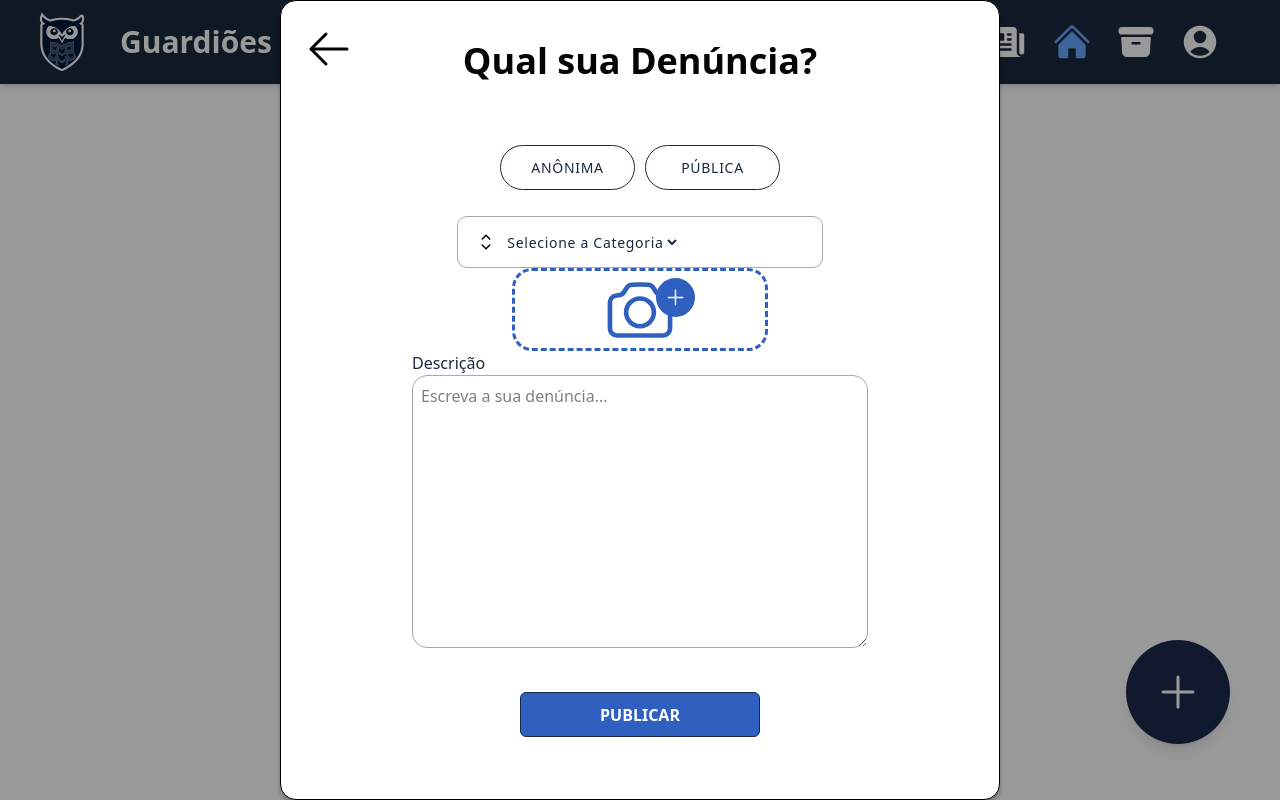
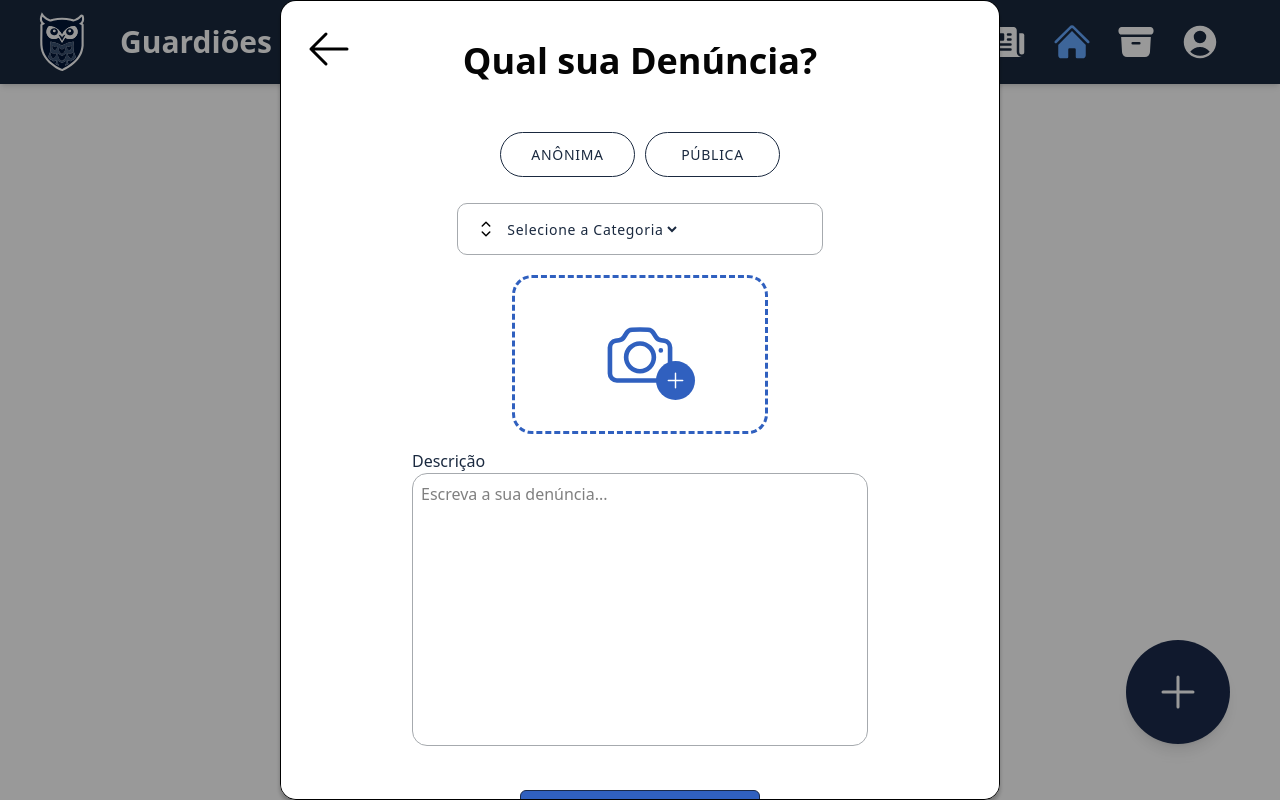
Before and after one commit to fga-eps-mds/2025.2-Valhalla, a Next.js app in the folder Front/: page /paginaDenuncia in a window 1280 px wide. Both pictures are taken after a click on the button 1178 px from the left and 692 px from the top of the page. Built offline with nearby package versions, Linux system fonts and the light colour scheme.

Commit message:
style - ajustes visuais e oculta barra de rolagem do modal
Co-authored-by: xLucasMelo <xLucasMelo@users.noreply.github.com>

```diff
--- a/Front/src/app/components/modalDenuncia/modalDenuncia.tsx
+++ b/Front/src/app/components/modalDenuncia/modalDenuncia.tsx
@@ -27,7 +27,7 @@ export default function ModalDenuncia ({isOpen, onClose}:DenunciaModalProps) {
               className='fixed inset-0 z-[999999] bg-black/40 flex items-center justify-center'>
                   <div
                     onClick={(e) => e.stopPropagation()}
-                    className='pointer-events-auto relative flex flex-col items-center w-[720px] max-w-[100%] max-h-[100vh] overflow-y-auto rounded-[1rem] bg-white shadow-[0_0.25rem_0.25rem_0_rgba(0,0,0,0.25)] border p-6'
+                    className='pointer-events-auto relative flex flex-col items-center w-[720px] max-w-[100%] max-h-[100vh] overflow-y-auto rounded-[1rem] bg-white shadow-[0_0.25rem_0.25rem_0_rgba(0,0,0,0.25)] border p-6 [&::-webkit-scrollbar]:hidden'
                     >
 
                     {/*Botão de "voltar"*/}
@@ -38,14 +38,15 @@ export default function ModalDenuncia ({isOpen, onClose}:DenunciaModalProps) {
                       <ArrowLeftIcon className="size-[48px]" />
                     </button>
 
-                    <h1 className='text-h1 mb-[48px]'>Qual sua Denúncia?</h1>
+                    <h1 className='text-h1 mb-[35px]'>Qual sua Denúncia?</h1>
 
+                    {/*Botões de TIPO DE DENUNCIA*/}
                     <div className='flex items-center gap-[10px] mb-[26px]'>
-                      <button type='button' className='w-[135px] h-[45px] border rounded-[46px] text-small font-bold'>ANÔNIMA</button>
+                      <button type='button' className='w-[135px] h-[45px] border rounded-[46px] text-small'>ANÔNIMA</button>
                       <button type='button' className='w-[135px] h-[45px] border rounded-[46px] text-small'>PÚBLICA</button>
                     </div>
 
-                    <div className='w-[366px] h-[52px] border border-[var(--color-bordas)] rounded-[10px] flex items-center p-[16px]'>
+                    <div className='w-[366px] h-[52px] border border-[var(--color-bordas)] rounded-[10px] flex items-center p-[16px] mb-[20px]'>
                     <ChevronUpDownIcon className='size-[24px]'/>
                     <select className='flex items-center mx-[5px] text-small'>
                               <option value="" disabled selected>Selecione a Categoria</option>
@@ -55,7 +56,7 @@ export default function ModalDenuncia ({isOpen, onClose}:DenunciaModalProps) {
                     </div>
 
                     {/*Campo de INSERÇÃO DE IMAGEM*/}
-                    <div className='w-[256px] h-[159px] flex items-center justify-center border border-[3px] border-dashed border-[var(--color-azul-principal)] rounded-[20px] relative'>
+                    <div className='w-[256px] h-[159px] shrink-0 flex items-center justify-center border border-[3px] border-dashed border-[var(--color-azul-principal)] rounded-[20px] relative mb-[15px]'>
                       <CameraIcon className='size-[74px] text-[var(--color-azul-principal)]'/>
                       <div
                         className='size-[39px] text-[var(--color-branco)] absolute bottom-[30.84px] right-[70px] bg-[var(--color-azul-principal)] rounded-full flex items-center justify-center'>
@@ -69,7 +70,7 @@ export default function ModalDenuncia ({isOpen, onClose}:DenunciaModalProps) {
                       <label htmlFor="descricao" className="text-body mb-1">Descrição</label>
                       <div>
                         <textarea id="descricao"
-                          className="w-[456px] h-[273px] rounded-[15px] border border-[var(--color-bordas)] p-2 "
+                          className="w-[456px] h-[273px] rounded-[15px] border border-[var(--color-bordas)] p-2 resize-none "
                           placeholder="Escreva a sua denúncia..."
                           value={descricao} /*Valor é o que está guardado na memória "descricao"*/
                           onChange={(e) => setDescricao(e.target.value)} /*Quando usuário digita é guardado na memómria*/
```
